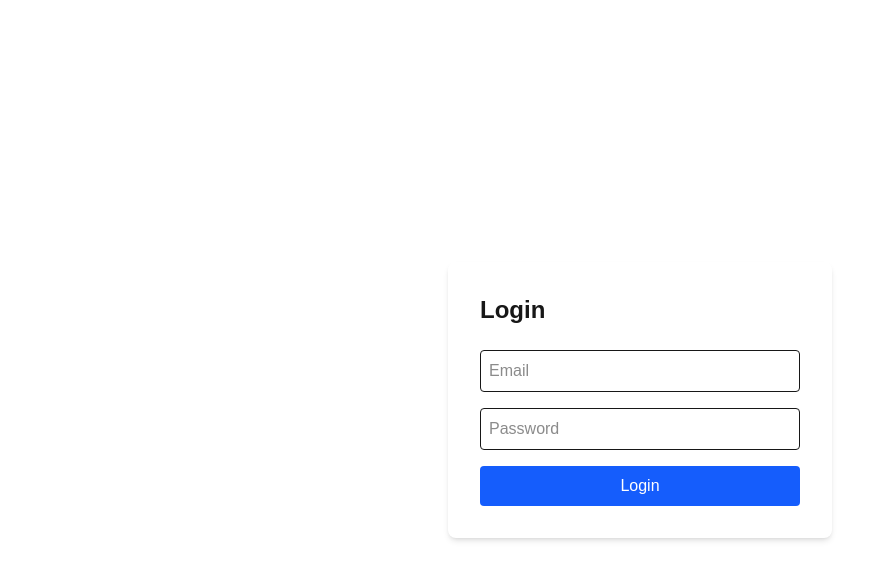
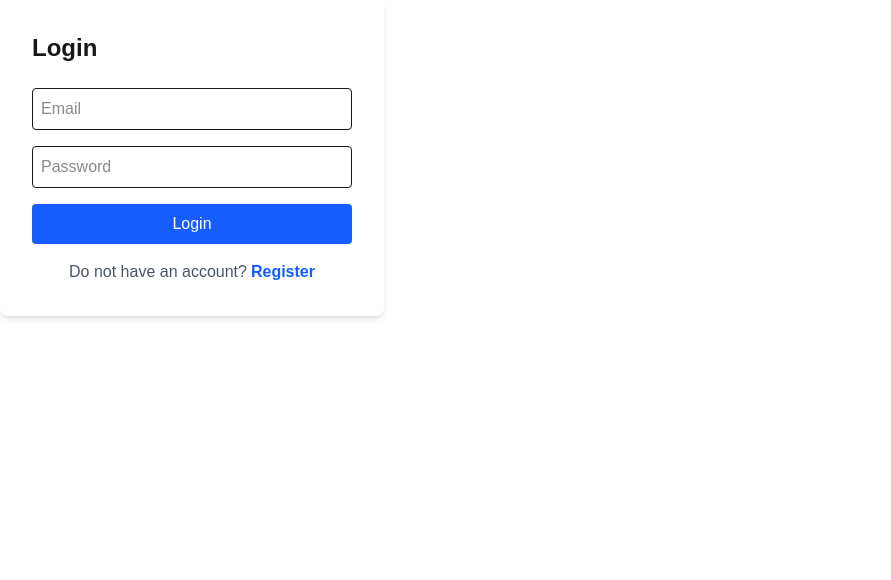
Before and after one commit to nicholaskm254-glitch/Inventory-system, a Next.js app: page /login in a window 1280 px wide. Shown: the top 580 px of the page, without its empty margins (0-891 px from the left). Built offline with nearby package versions, Linux system fonts and the light colour scheme; no server answers.

Commit message:
fix login

```diff
--- a/app/login/page.tsx
+++ b/app/login/page.tsx
@@ -36,7 +36,7 @@ export default function LoginPage() {
 
       const data = await response.json();
       localStorage.setItem("token", data.token);
-      window.location.href = "/dashboard";
+      window.location.href = "/";
     } catch (err) {
       setError(err instanceof Error ? err.message : "An error occurred");
     } finally {
@@ -45,10 +45,16 @@ export default function LoginPage() {
   };
 
   return (
-    <div className="flex items-center justify-center min-h-screen">
-      <div className=" p-8 rounded-lg shadow-md w-96">
+
+    <div className="p-8 rounded-lg shadow-md w-96">
   <h1 className="text-2xl font-bold mb-6">Login</h1>
-        {error && <div className="text-red-700 p-3 rounded mb-4">{error}</div>}
+
+  {error && (
+    <div className="text-red-700 p-3 rounded mb-4">
+      {error}
+    </div>
+  )}
+
   <input
     type="email"
     placeholder="Email"
@@ -56,6 +62,7 @@ export default function LoginPage() {
     onChange={(e) => setEmail(e.target.value)}
     className="w-full p-2 border rounded mb-4"
   />
+
   <input
     type="password"
     placeholder="Password"
@@ -63,13 +70,26 @@ export default function LoginPage() {
     onChange={(e) => setPassword(e.target.value)}
     className="w-full p-2 border rounded mb-4"
   />
+
   <button
     onClick={login}
     disabled={loading}
-          className="w-full bg-blue-600 text-white p-2 rounded hover:bg-blue-700 disabled:bg-gray-400"
+    className="w-full bg-blue-600 text-white p-2 rounded hover:bg-blue-700"
   >
     {loading ? "Logging in..." : "Login"}
   </button>
+
+  <div className="mt-4 text-center">
+    <span className="text-gray-600">
+      Do not have an account?
+    </span>
+
+    <a
+      href="/register"
+      className="text-blue-600 font-semibold ml-1 hover:underline"
+    >
+      Register
+    </a>
   </div>
 </div>
   );
```
Lines whose indentation alone changed are shown as unchanged.
